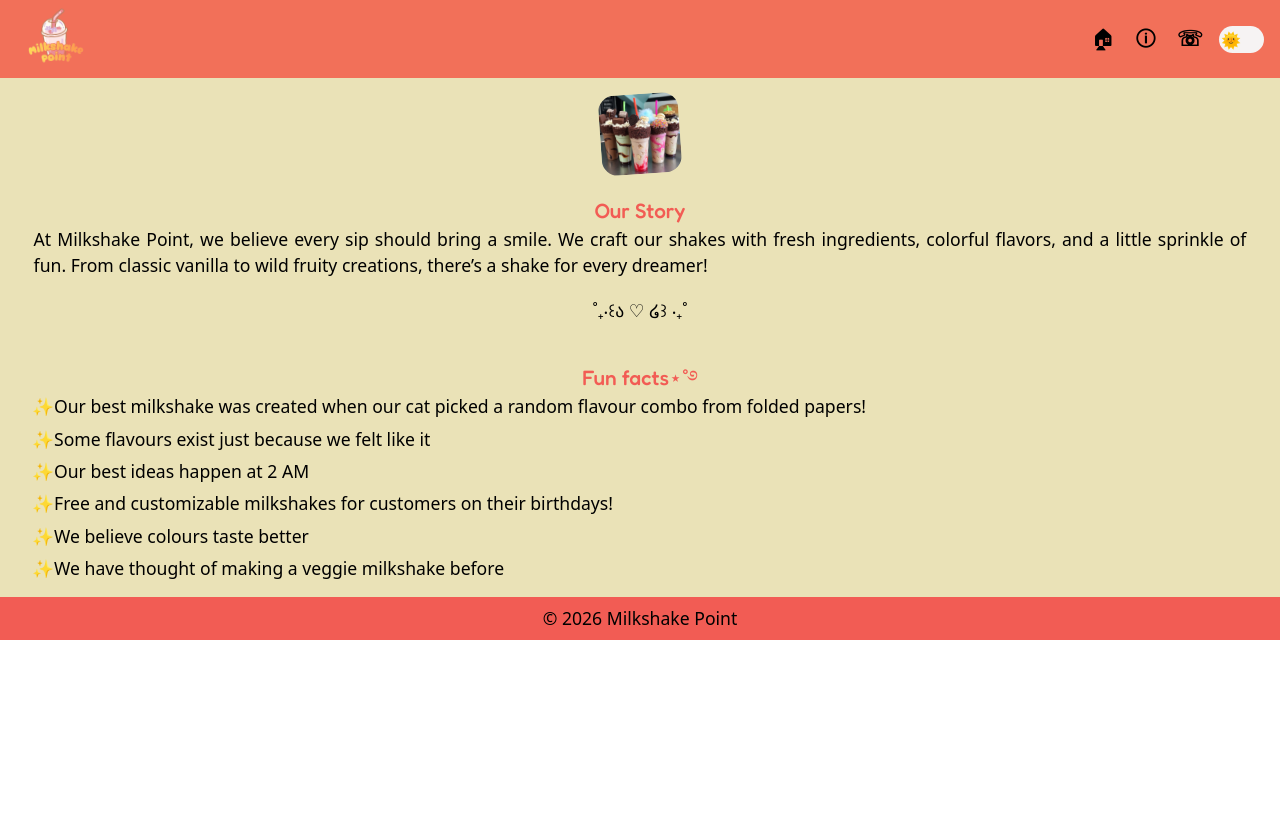
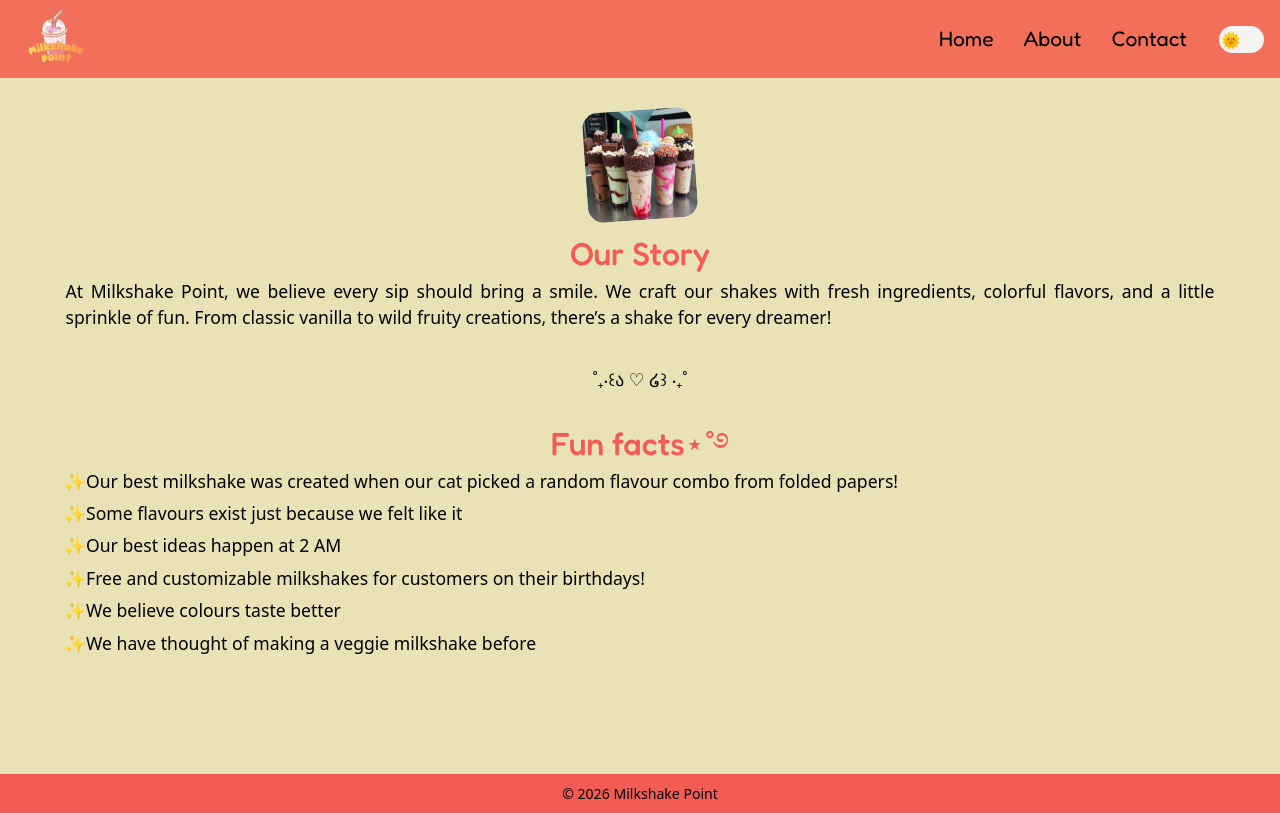
Before and after one commit to Gina-bun/Task3-SPA, a React (Vite) app: page /about in a window 1280 px wide. Built offline with nearby package versions, Linux system fonts and the light colour scheme.

Commit message:
feat: add tablet view responsiveness

```diff
--- a/src/components/Footer.css
+++ b/src/components/Footer.css
@@ -2,4 +2,12 @@
     text-align: center;
     background-color: #f25c54;
     padding: .5em 0;
+    font-size: .7em;
 }
+
+@media (min-width: 768px){
+    .footer{
+        font-size: .8em;
+        padding: .7em 0;
+    }
+}
--- a/src/components/LandingPage.css
+++ b/src/components/LandingPage.css
@@ -37,3 +37,10 @@
   fill: #000;
 
 }
+
+@media (min-width: 768px){
+  .hero-text{
+    font-size: 3.3em;
+    margin-top: .5em;
+  }
+}
--- a/src/components/Menu.css
+++ b/src/components/Menu.css
@@ -27,3 +27,10 @@ padding: 1em 0;
 .dark .flavour{
     border-bottom: 1px dashed #fff;
 }
+
+@media (min-width: 768px){
+    .menu-list{
+        padding: .2em 4em;
+        padding-bottom: 2em;
+    }
+}
--- a/src/components/Navbar.css
+++ b/src/components/Navbar.css
@@ -10,3 +10,19 @@
 .nav-link:last-of-type{
     font-weight: bold;
 }
+
+@media (min-width: 768px){
+     .navlinks{
+        display: none;
+    }
+
+    .navlinks-lg{
+        display: flex;
+        padding-right: 1em;
+        font-family: "Fredoka", sans-serif;
+    }
+
+    .nav-link:last-of-type{
+    font-weight: normal;
+}
+}
--- a/src/components/Navbar.jsx
+++ b/src/components/Navbar.jsx
@@ -9,7 +9,7 @@ export function Navbar({ theme, toggleTheme }) {
         <img className="logo -my-[1em]" src="/src/assets/logo.png" alt="" />
         <div className="flex">
           {/* for mobile */}
-          <div className="flex gap-5 items-center">
+          <div className="flex gap-5 navlinks items-center">
             <Link className="nav-link" to="/">
               🏠︎
             </Link>
@@ -23,7 +23,7 @@ export function Navbar({ theme, toggleTheme }) {
           </div>
 
           {/* for tablet & desktop */}
-          <div className="navlinks hidden gap-7.5 items-center">
+          <div className="navlinks navlinks-lg hidden gap-7.5 items-center">
             <Link className="nav-link" to="/">
               Home
             </Link>
--- a/src/pages/About.css
+++ b/src/pages/About.css
@@ -1,34 +1,57 @@
-.about-container{
+.about-container {
   padding: 1em;
   display: flex;
   flex-direction: column;
   align-items: center;
 }
 
-.about-img{
+.about-img {
   width: 80px;
   border-radius: 16px;
   transform: rotate(-4deg);
 }
 
-img{
+img {
   border-radius: 16px;
 }
 
-.about-title{
+.title {
   font-size: 1.3em;
-    color:#f25c54;
+  color: #f25c54;
+    text-align: center;
+  padding-top: 1em;
 
   font-family: "Fredoka", sans-serif;
-    font-weight:500;
+  font-weight: 500;
 }
 
-.about-title{
-    text-align: center;
-    padding-top: 1em;
-}
 
-.about-text{
+.about-text {
   text-align: justify;
   padding: 0 1em;
 }
+
+/* tablet view */
+@media (min-width: 768px) {
+  .about-container {
+    height: 87vh;
+    padding: 2em 3em;
+  }
+
+  .divider{
+    padding-top: 2em;
+  }
+
+  .about-img {
+  width: 110px;
+  border-radius: 16px;
+  transform: rotate(-4deg);
+}
+
+#funfact-title,
+#about-title
+ {
+  font-size: 2em;
+  padding-top: .3em;
+}
+}
--- a/src/pages/About.jsx
+++ b/src/pages/About.jsx
@@ -16,7 +16,7 @@ export function About() {
 
         <div className="about-content">
          <div className="about-section">
-           <h1 className="about-title title">Our Story</h1>
+           <h1 className=" title" id="about-title">Our Story</h1>
           <p className="about-text">
             At Milkshake Point, we believe every sip should bring a smile. We
             craft our shakes with fresh ingredients, colorful flavors, and a
@@ -29,8 +29,8 @@ export function About() {
 
           {/* funfacts */}
           <div className="fun-facts">
-            <h1 className="about-title title">Fun facts⋆˚࿔</h1>
-            <div className="flex flex-col gap-1.5 px-[1em] text-justify">
+            <h1 className="title" id="funfact-title">Fun facts⋆˚࿔</h1>
+            <div className="funfact-text flex flex-col gap-1.5 px-[1em] text-justify">
               <p>
                 ✨Our best milkshake was created when our cat picked a random
                 flavour combo from folded papers!
--- a/src/pages/Contact.css
+++ b/src/pages/Contact.css
@@ -1,30 +1,30 @@
-.contact-container{
+.contact-container {
   text-align: center;
   height: 580px;
   padding: 1.5em 1em;
   padding-bottom: 2em;
   display: flex;
   flex-direction: column;
-    position: relative;
+  /* position: relative; */
 }
 
 .contact,
-.socials{
+.socials {
   padding: 0 1em;
   position: relative;
   z-index: 1;
 }
 
-.tilt{
+.tilt {
   width: 305px;
   height: 150px;
   border-radius: 6px;
   background-color: #ebe8e5;
-    opacity: .4;
+  opacity: 0.4;
   transform: rotate(-3deg);
 }
 
-.contact-bg{
+/* .contact-bg{
      height: 160px;
     position: absolute;
     inset: 0;
@@ -32,44 +32,56 @@
     top: 25%;
     left: 6%;
 
-}
+} */
 
-.social-bg{
+/* .social-bg{
       position: absolute;
     inset: 0;
     z-index: -1;
     top: 30%;
     left: 6%;
+} */
+
+.contact-links,
+.social-links {
+  margin-top: 0.5em;
+  padding: 0.5em;
+  border-radius: 6px;
 }
 
-.contact-links,
-.social-links
-{
-    margin-top: .5em;
-    padding: .5em;
-    border-radius: 6px;
-
-}
-
-.social-links{
+.social-links {
   padding-top: 1.4em;
 }
 
 .social-links p,
-.contact-links p{
-    padding-top: .5em;
+.contact-links p {
+  padding-top: 0.5em;
 }
 
-p{
+p {
   font-size: 1.1em;
 }
 
-.title{
+.title {
   text-align: center;
   font-size: 1.3em;
-    color:#f25c54;
+  color: #f25c54;
 
   font-family: "Fredoka", sans-serif;
-    font-weight:500;
+  font-weight: 500;
+}
 
+/* tablet view */
+@media (min-width: 768px) {
+  .contact-container {
+    height: 87vh;
   }
+  .title {
+    font-size: 2em;
+  }
+
+  .contact-links,
+  .social-links {
+    margin-top: 0;
+  }
+}
```
Lines whose indentation alone changed are shown as unchanged.
